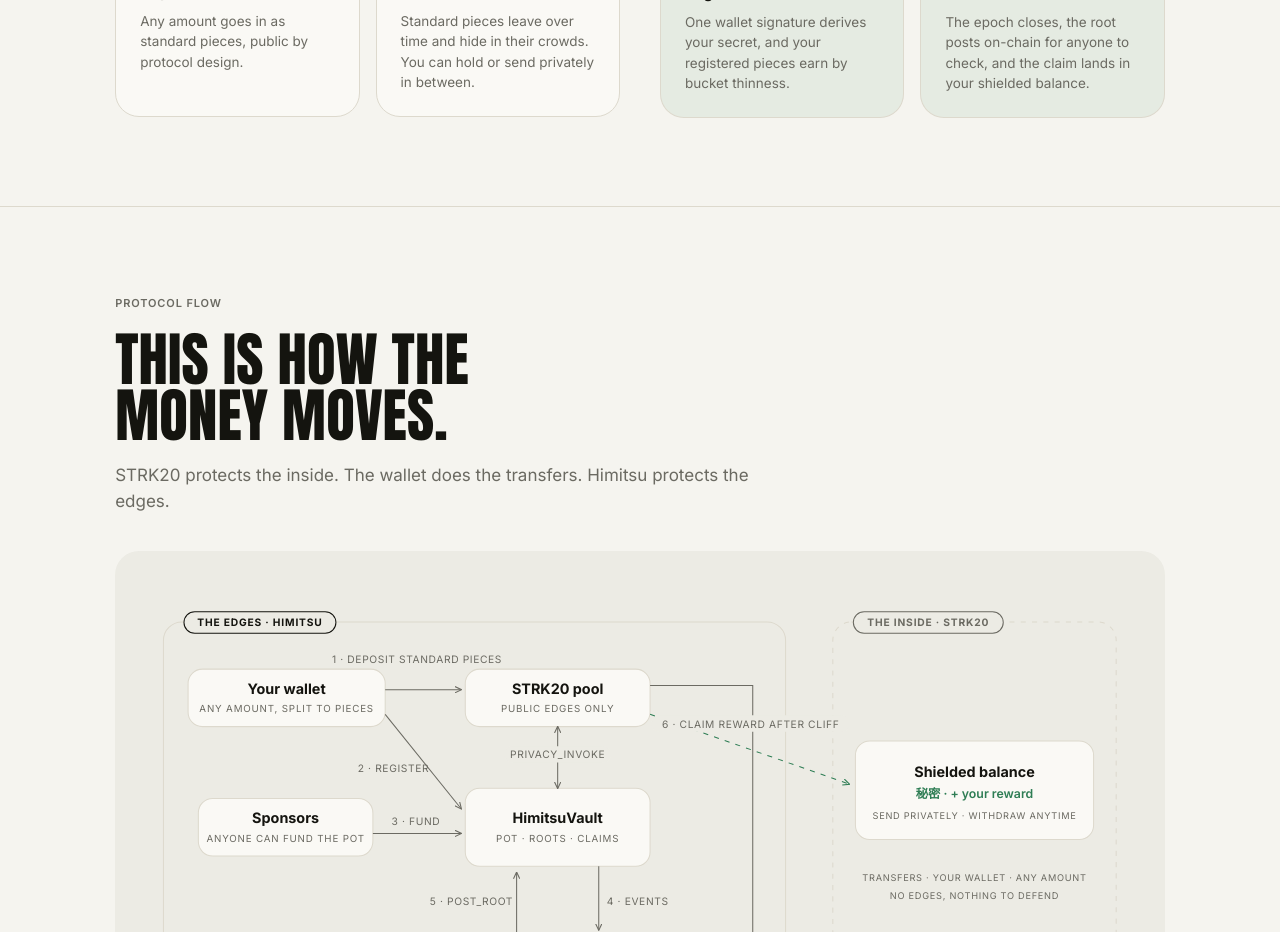
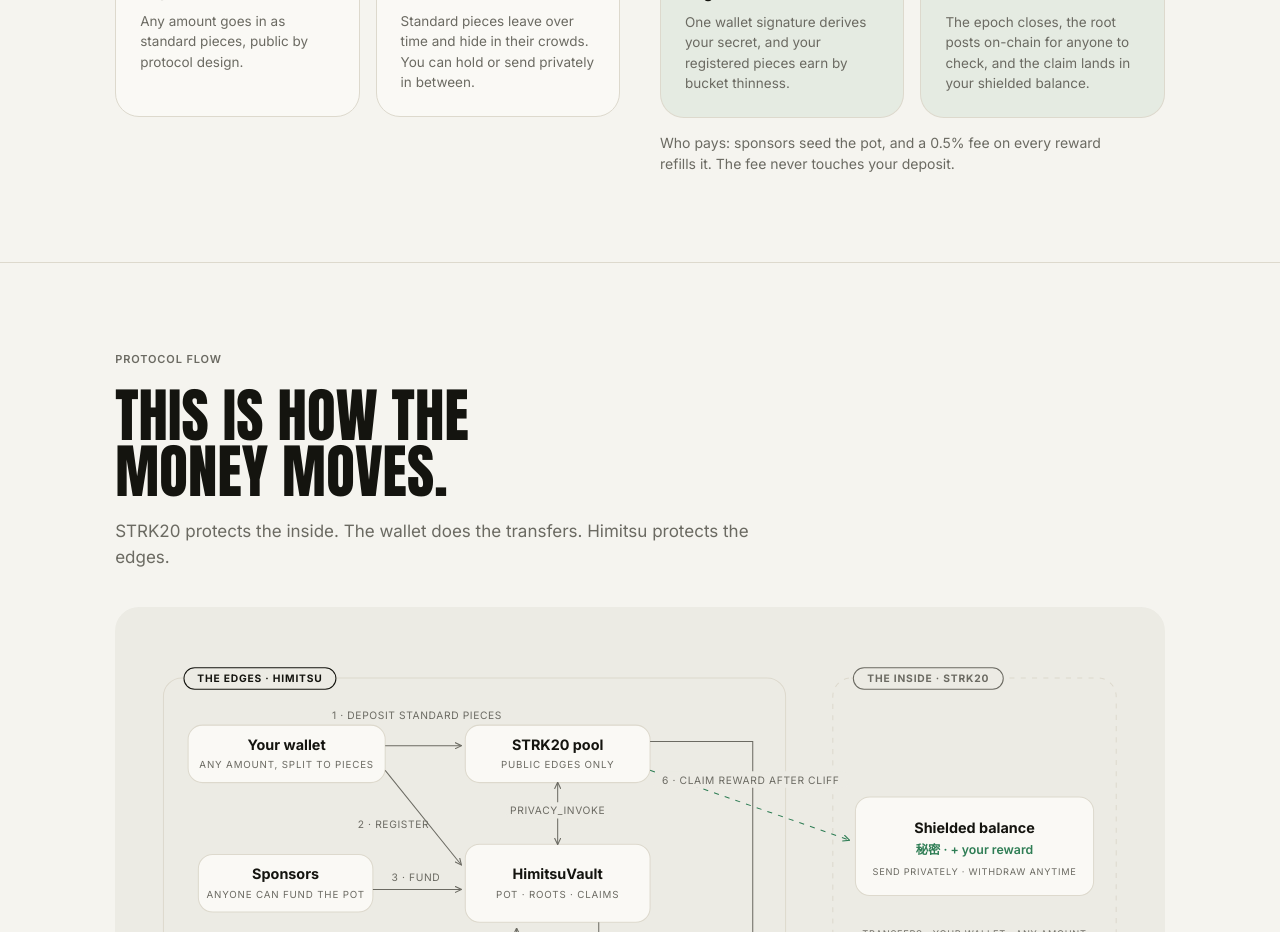
Before and after one commit to adipundir/himitsu-protocol, a Next.js app in the folder app/: page / in a window 1280 px wide. Shown: the part 2180-3112 px from the top of the page. Built offline with nearby package versions, Linux system fonts and the light colour scheme.

Commit message:
Answer the funding question where it arises
The rewards group now says who pays: sponsors seed the pot, the 0.5% reward
fee refills it, and the fee never touches deposits.

```diff
--- a/app/src/app/home.module.css
+++ b/app/src/app/home.module.css
@@ -638,3 +638,11 @@
   min-height: calc(100svh - 93px);
   justify-content: center;
 }
+
+.stepGroupNote {
+  margin: 14px 0 0;
+  font-size: 14px;
+  line-height: 1.5;
+  color: var(--ink-soft);
+  max-width: 52ch;
+}
--- a/app/src/app/page.tsx
+++ b/app/src/app/page.tsx
@@ -175,6 +175,10 @@ export default function MarketingHome() {
                   </li>
                 ))}
               </ol>
+              <p className={styles.stepGroupNote}>
+                Who pays: sponsors seed the pot, and a 0.5% fee on every reward refills it.
+                The fee never touches your deposit.
+              </p>
             </div>
           </div>
         </Reveal>
```
